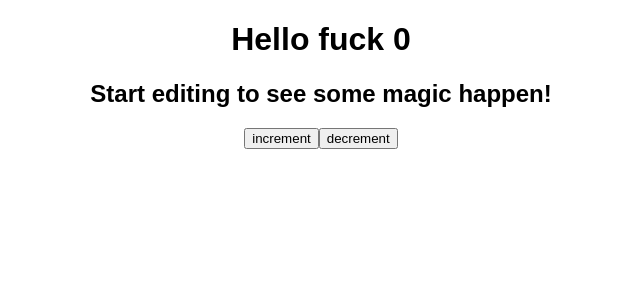
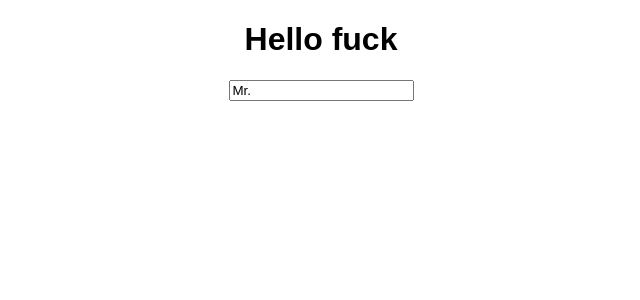
Before and after one commit to seo-dong-hyeon/hooks, a React (Create React App) app: page / in a window 1280 px wide. Shown: the top 300 px of the page, without its empty margins (319-959 px from the left). Built offline with nearby package versions, Linux system fonts and the light colour scheme.

Commit message:
useInput

```diff
--- a/src/App.js
+++ b/src/App.js
@@ -1,53 +1,32 @@
 import React, { useState } from "react";
 import "./styles.css";
-//import { render } from "react-dom";
+
+const useInput = (initialValue, validator) => {
+  const [value, setValue] = useState(initialValue);
+  const onChange = event => {
+    const {
+      target: { value }
+    } = event;
+    let willUpdate = true;
+    if(typeof validator === "function"){
+      willUpdate = validator(value);
+    }
+    if(willUpdate){
+      setValue(value);
+    }
+  };
+  return { value, onChange };
+};
 
 const App = () => {
-  const [item, setItem] = useState(0);
-  const increment = () => setItem(item + 1);
-  const decrement = () => setItem(item - 1);
+  const specialChar = value => !value.includes("@");
+  const name = useInput("Mr.",specialChar);
   return (
     <div className="App">
-      <h1>Hello fuck {item}</h1>
-      <h2>Start editing to see some magic happen!</h2>
-      <button onClick={increment}>increment</button>
-      <button onClick={decrement}>decrement</button>
+      <h1>Hello fuck</h1>
+      <input placeholder="name" value={name.value} onChange={name.onChange} />
     </div>
   );
 };
 
 export default App;
-
-/*class UglyApp extends React.Component {
-  state = {
-    item: 0
-  };
-
-  increment = () => {
-    this.setState(state => {
-      return {
-        item: state.item + 1
-      };
-    });
-  };
-
-  decrement = () => {
-    this.setState(state => {
-      return {
-        item: state.item - 1
-      };
-    });
-  };
-
-  render() {
-    const { item } = this.state;
-    return (
-      <div className="App">
-        <h1>Hello fuck you {item}</h1>
-        <button onClick={this.increment}>increment</button>
-        <button onClick={this.decrement}>decrement</button>
-      </div>
-    );
-  }
-}
-export default UglyApp;*/
```
